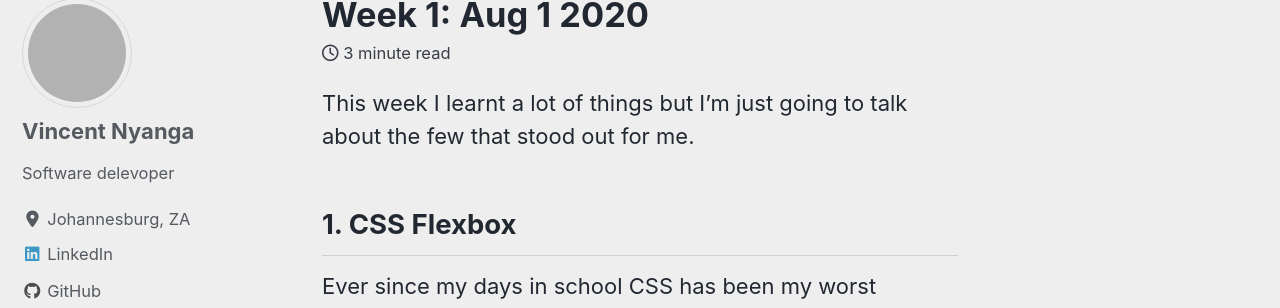
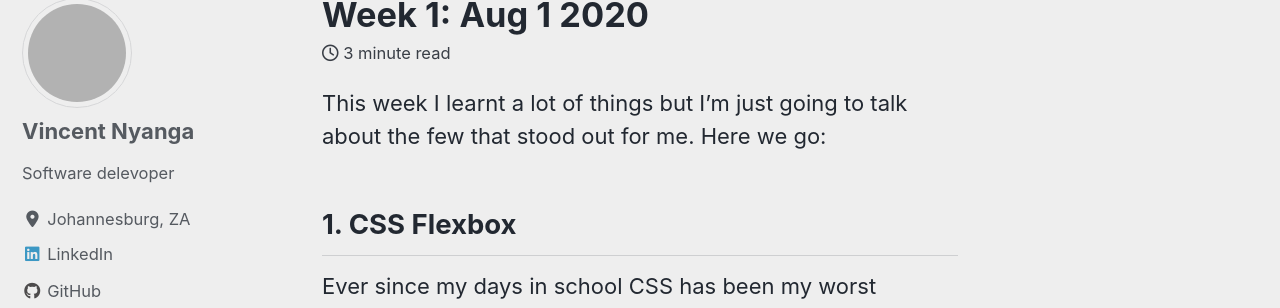
Before and after one commit to vince-nyanga/vince-nyanga.github.io, a Jekyll site: the page built from _lessons/week-1.md, in a window 1280 px wide and 900 px high. Shown: the part 123-431 px from the top of the window. Built offline with Jekyll 4.4.1, drawn with Linux system fonts in a browser that asks for light colours; cached includes are drawn as plain includes; nearby versions of some CDN libraries; emoji names are drawn with the system emoji font; grey boxes are pictures that could not be loaded.

Commit message:
updated page

```diff
--- a/_lessons/week-1.md
+++ b/_lessons/week-1.md
@@ -3,7 +3,7 @@ title: "Week 1: Aug 1 2020"
 date: 2020-08-01
 ---
 
-This week I learnt a lot of things but I'm just going to talk about the few that stood out for me.
+This week I learnt a lot of things but I'm just going to talk about the few that stood out for me. Here we go:
 
 ## 1. CSS Flexbox
 
```
